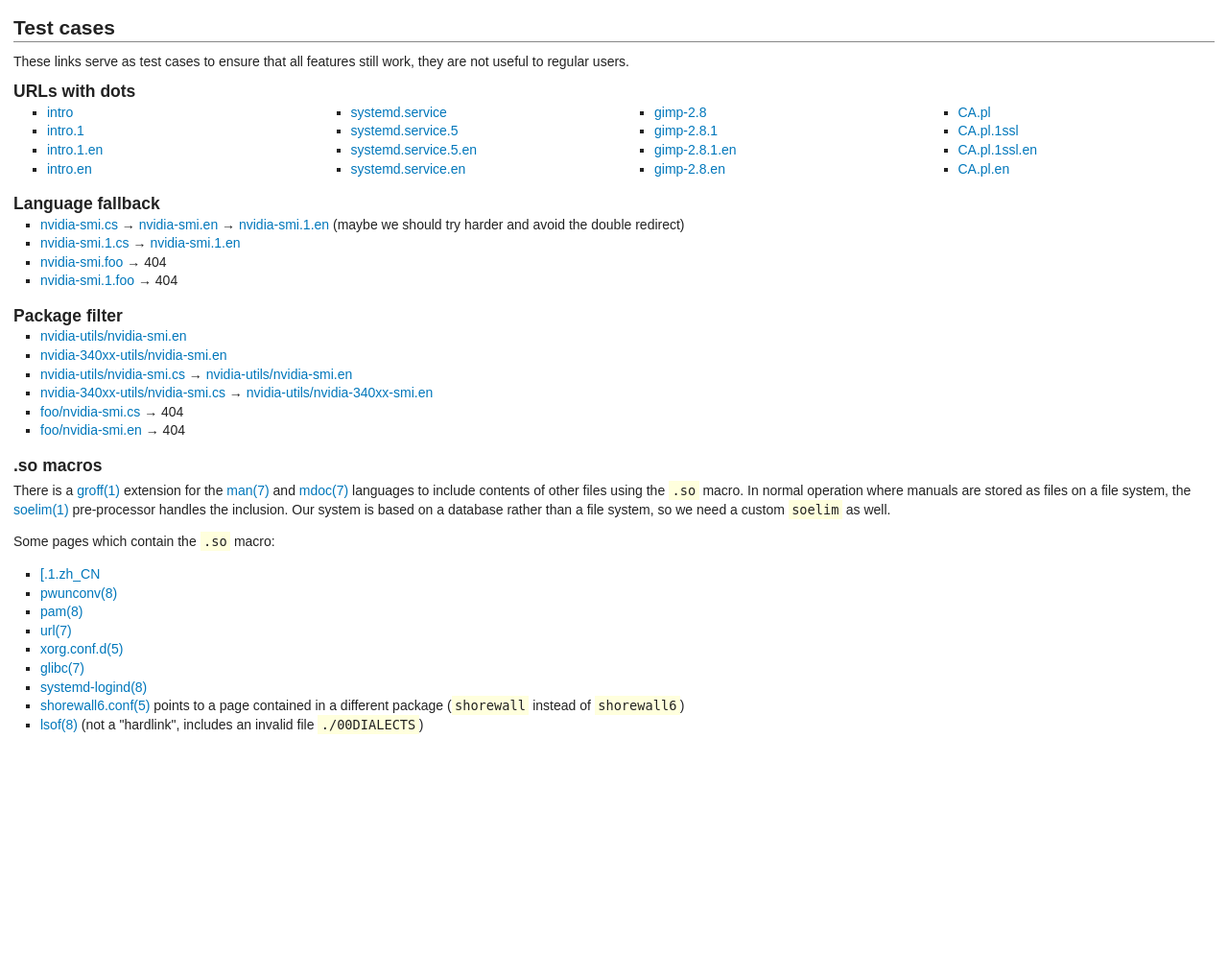
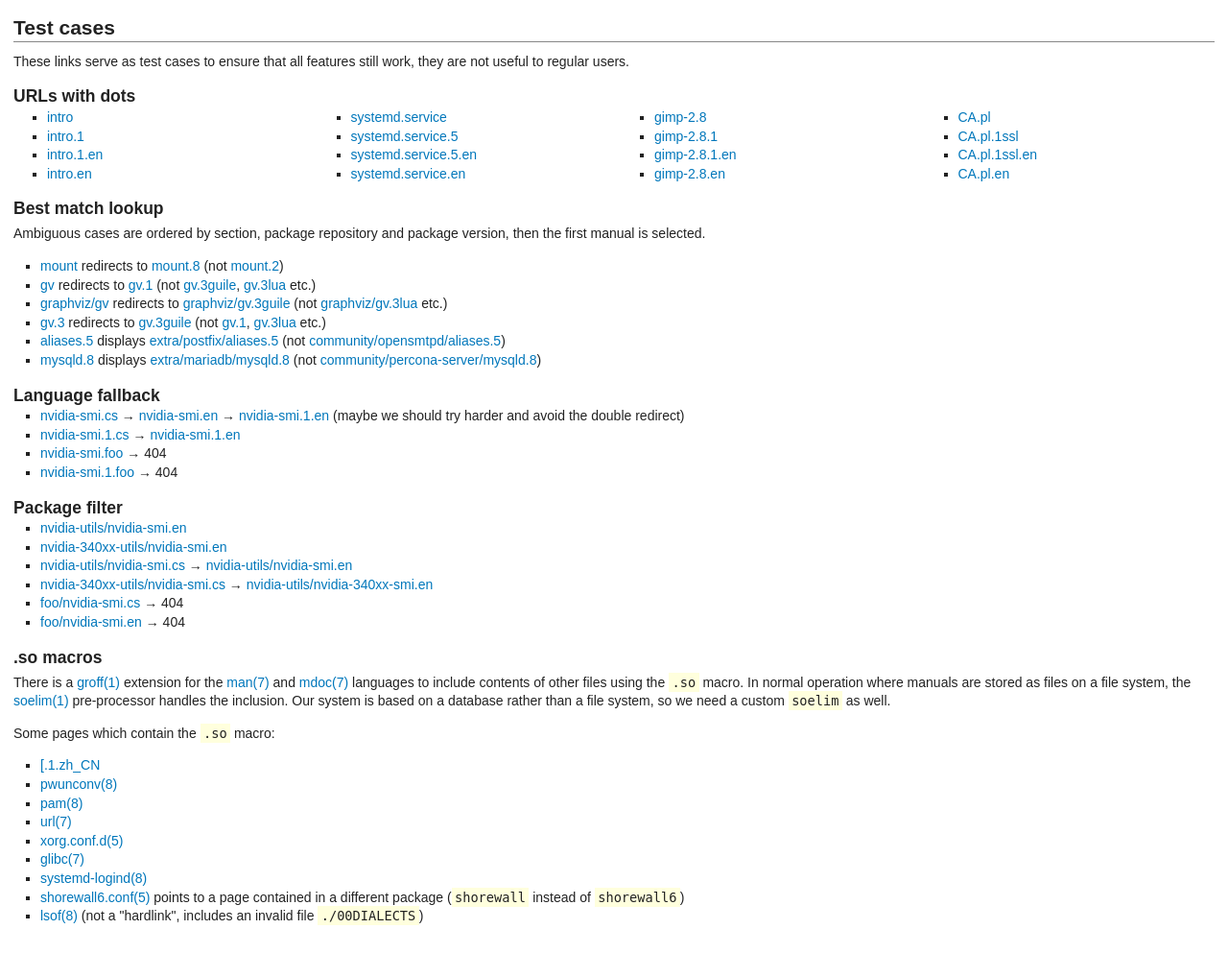
Before and after one commit to archlinux/archmanweb, a Django app: template archweb_manpages/templates/dev.html in a window 1280 px wide. Shown: the part 53-1046 px from the top of the page at 96% size. Before the commit the page ends 818 px from the top, so only its background shows below. Run offline with Django 3.2, Linux system fonts and the light colour scheme; the template is opened without the code that fills it, so the values that code supplies are empty; parts of the project's set-up code (start-up, migrations or seed data) failed here and were passed over.

Commit message:
add test cases for the best match lookup

```diff
--- a/archweb_manpages/templates/dev.html
+++ b/archweb_manpages/templates/dev.html
@@ -9,7 +9,7 @@
 
 <h2>Test cases</h2>
 
-These links serve as test cases to ensure that all features still work, they are not useful to regular users.
+<p>These links serve as test cases to ensure that all features still work, they are not useful to regular users.</p>
 
 <h3>URLs with dots</h3>
 <ul class="multi-column" style="columns: 4;">
@@ -29,6 +29,19 @@ These links serve as test cases to ensure that all features still work, they are
     <li><a href="{% url 'index' %}man/CA.pl.1ssl">CA.pl.1ssl</a></li>
     <li><a href="{% url 'index' %}man/CA.pl.1ssl.en">CA.pl.1ssl.en</a></li>
     <li><a href="{% url 'index' %}man/CA.pl.en">CA.pl.en</a></li>
+</ul>
+
+<h3>Best match lookup</h3>
+
+<p>Ambiguous cases are ordered by section, package repository and package version, then the first manual is selected.</p>
+
+<ul>
+    <li><a href="{% url 'index' %}man/mount">mount</a> redirects to <a href="{% url 'index' %}man/mount.8">mount.8</a> (not <a href="{% url 'index' %}man/mount.2">mount.2</a>)</li>
+    <li><a href="{% url 'index' %}man/gv">gv</a> redirects to <a href="{% url 'index' %}man/gv.1">gv.1</a> (not <a href="{% url 'index' %}man/gv.3guile">gv.3guile</a>, <a href="{% url 'index' %}man/gv.3lua">gv.3lua</a> etc.)</li>
+    <li><a href="{% url 'index' %}man/graphviz/gv">graphviz/gv</a> redirects to <a href="{% url 'index' %}man/graphviz/gv.3guile">graphviz/gv.3guile</a> (not <a href="{% url 'index' %}man/graphviz/gv.3lua">graphviz/gv.3lua</a> etc.)</li>
+    <li><a href="{% url 'index' %}man/gv.3">gv.3</a> redirects to <a href="{% url 'index' %}man/gv.3guile">gv.3guile</a> (not <a href="{% url 'index' %}man/gv.1">gv.1</a>, <a href="{% url 'index' %}man/gv.3lua">gv.3lua</a> etc.)</li>
+    <li><a href="{% url 'index' %}man/aliases.5">aliases.5</a> displays <a href="{% url 'index' %}man/extra/postfix/aliases.5">extra/postfix/aliases.5</a> (not <a href="{% url 'index' %}man/community/opensmtpd/aliases.5">community/opensmtpd/aliases.5</a>)</li>
+    <li><a href="{% url 'index' %}man/mysqld.8">mysqld.8</a> displays <a href="{% url 'index' %}man/extra/mariadb/mysqld.8">extra/mariadb/mysqld.8</a> (not <a href="{% url 'index' %}man/community/percona-server/mysqld.8">community/percona-server/mysqld.8</a>)</li>
 </ul>
 
 <h3>Language fallback</h3>
```
